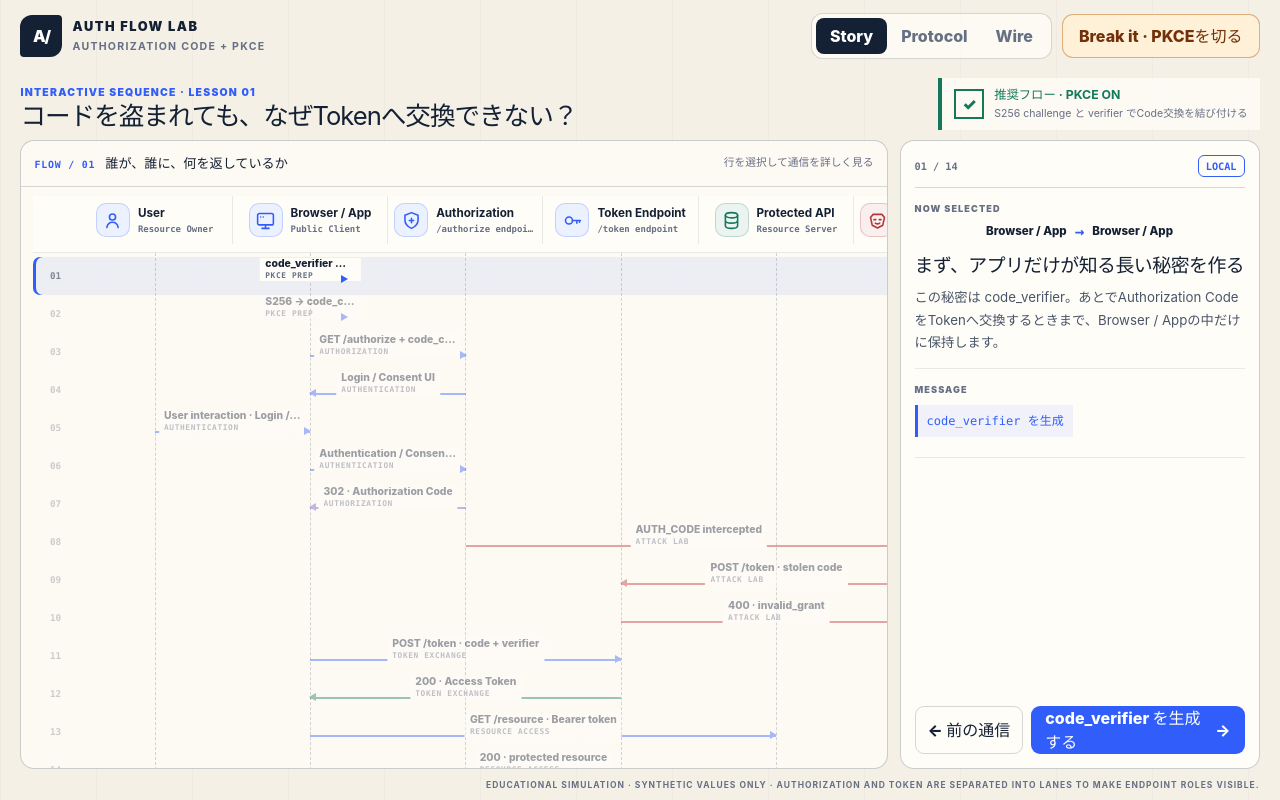
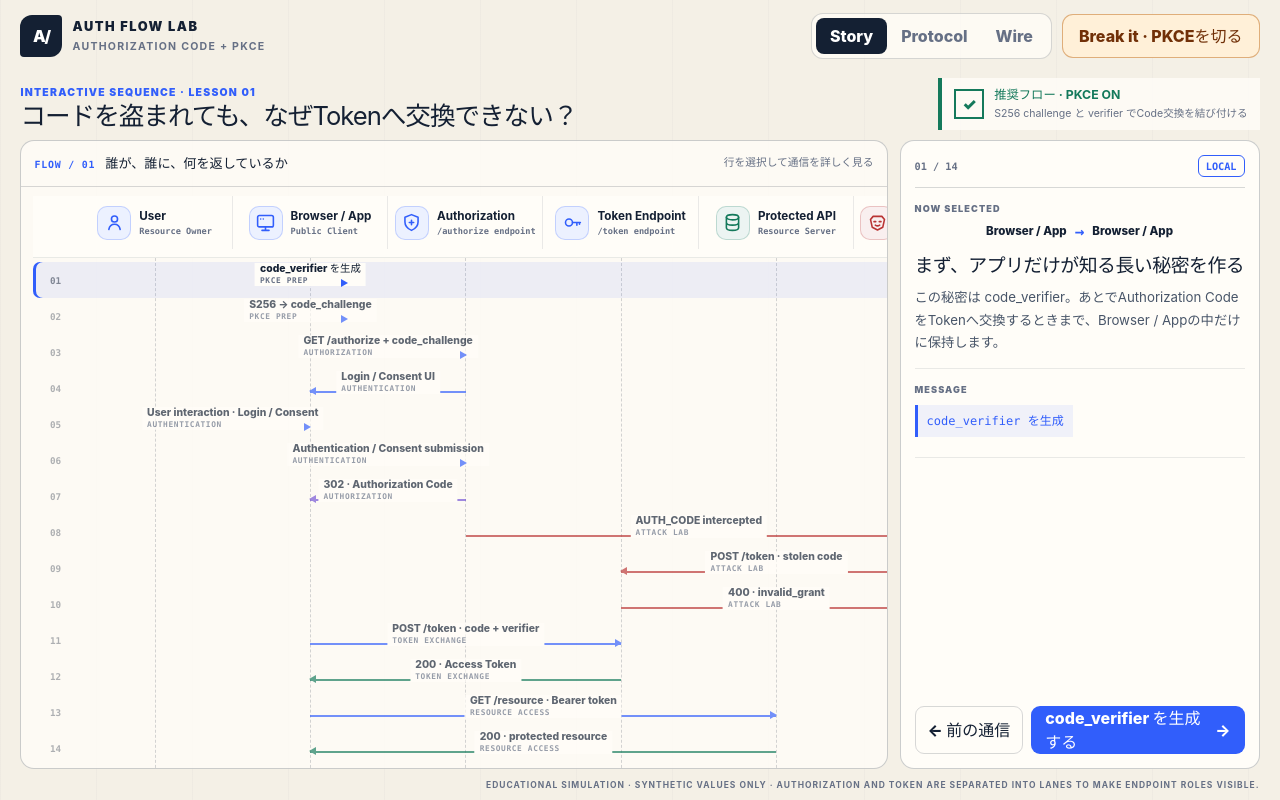
Before and after one commit to ShimaBell0619/auth-flow-lab, a React (Vite) app: page / in a window 1280 px wide. Built offline with nearby package versions, Linux system fonts and the light colour scheme.

Commit message:
fix: improve sequence overview legibility

```diff
--- a/src/styles.css
+++ b/src/styles.css
@@ -93,22 +93,22 @@ button:focus-visible { outline: 3px solid color-mix(in srgb, var(--focus) 82%, w
 .actor-attacker .actor-icon { color: var(--danger); background: color-mix(in srgb, var(--danger) 8%, white); border-color: color-mix(in srgb, var(--danger) 24%, transparent); }
 .actor-api .actor-icon { color: var(--success); background: color-mix(in srgb, var(--success) 8%, white); border-color: color-mix(in srgb, var(--success) 22%, transparent); }
 .actor-copy { min-width: 0; }
-.actor-copy strong, .actor-copy small { display: block; overflow: hidden; text-overflow: ellipsis; white-space: nowrap; }
-.actor-copy strong { font-size: 0.73rem; }
-.actor-copy small { margin-top: 2px; color: var(--muted); font: 700 0.56rem/1.2 ui-monospace, SFMono-Regular, Consolas, monospace; }
+.actor-copy strong, .actor-copy small { display: block; }
+.actor-copy strong { overflow: hidden; font-size: 0.73rem; text-overflow: ellipsis; white-space: nowrap; }
+.actor-copy small { max-width: 112px; margin-top: 2px; color: var(--muted); font: 700 0.54rem/1.15 ui-monospace, SFMono-Regular, Consolas, monospace; white-space: normal; }
 
-.sequence-body { position: relative; min-height: 510px; }
+.sequence-body { position: relative; min-height: 540px; }
 .lifelines { position: absolute; inset: 0 0 0 44px; display: grid; grid-template-columns: repeat(6, minmax(140px, 1fr)); pointer-events: none; }
 .lifeline { width: 1px; height: 100%; justify-self: center; border-left: 1px dashed color-mix(in srgb, var(--ink) 18%, transparent); }
 .lifeline-attacker { border-left-color: color-mix(in srgb, var(--danger) 24%, transparent); }
 .sequence-events { position: relative; z-index: 2; padding: 4px 0 6px; }
-.sequence-event { width: 100%; min-height: 38px; display: grid; grid-template-columns: 44px minmax(0, 1fr); align-items: stretch; padding: 0; color: var(--muted); background: transparent; border-radius: 7px; text-align: left; transition: opacity 150ms ease, background-color 150ms ease; }
+.sequence-event { width: 100%; min-height: 36px; display: grid; grid-template-columns: 44px minmax(0, 1fr); align-items: stretch; padding: 0; color: var(--muted); background: transparent; border-radius: 7px; text-align: left; transition: opacity 150ms ease, background-color 150ms ease; }
 .sequence-event:hover { background: color-mix(in srgb, var(--protocol) 5%, transparent); }
-.sequence-event.is-upcoming { opacity: 0.42; }
-.sequence-event.is-complete { opacity: 0.75; }
+.sequence-event.is-upcoming { opacity: 0.68; }
+.sequence-event.is-complete { opacity: 0.84; }
 .sequence-event.is-current { opacity: 1; background: color-mix(in srgb, var(--protocol) 8%, transparent); box-shadow: inset 3px 0 0 var(--protocol); }
 .mode-insecure .sequence-event.is-current { background: color-mix(in srgb, var(--danger) 7%, transparent); box-shadow: inset 3px 0 0 var(--danger); }
-.sequence-event.is-skipped { opacity: 0.5; background: repeating-linear-gradient(-45deg, transparent, transparent 8px, color-mix(in srgb, var(--ink) 3%, transparent) 8px, color-mix(in srgb, var(--ink) 3%, transparent) 16px); }
+.sequence-event.is-skipped { opacity: 0.58; background: repeating-linear-gradient(-45deg, transparent, transparent 8px, color-mix(in srgb, var(--ink) 3%, transparent) 8px, color-mix(in srgb, var(--ink) 3%, transparent) 16px); }
 .event-number { display: grid; place-items: center; color: color-mix(in srgb, var(--ink) 50%, transparent); font: 800 0.58rem/1 ui-monospace, SFMono-Regular, Consolas, monospace; }
 .event-lanes { position: relative; min-width: 0; }
 .event-track { position: absolute; top: 0; bottom: 0; color: var(--protocol); }
@@ -118,8 +118,8 @@ button:focus-visible { outline: 3px solid color-mix(in srgb, var(--focus) 82%, w
 .direction-reverse::after { left: -1px; border-right: 7px solid currentColor; }
 .direction-self::before { top: 57%; left: 16%; right: 16%; border-top-style: dashed; }
 .direction-self::after { right: 14%; border-left: 7px solid currentColor; }
-.event-caption { position: absolute; top: 1px; left: 50%; transform: translateX(-50%); max-width: 95%; padding: 1px 5px; color: var(--ink); background: var(--surface); white-space: nowrap; line-height: 1.05; }
-.event-caption strong, .event-caption small { display: block; overflow: hidden; text-overflow: ellipsis; }
+.event-caption { position: absolute; top: 1px; left: 50%; width: max-content; max-width: 270px; transform: translateX(-50%); padding: 1px 5px; color: var(--ink); background: var(--surface); white-space: nowrap; line-height: 1.05; }
+.event-caption strong, .event-caption small { display: block; }
 .event-caption strong { font-size: 0.65rem; font-weight: 850; }
 .event-caption small { margin-top: 2px; color: var(--muted); font: 800 0.49rem/1 ui-monospace, SFMono-Regular, Consolas, monospace; letter-spacing: 0.08em; }
 .event-attack .event-track, .event-error .event-track { color: var(--danger); }
@@ -173,7 +173,7 @@ button:focus-visible { outline: 3px solid color-mix(in srgb, var(--focus) 82%, w
   .safety-status { min-width: 0; width: 100%; }
   .sequence-panel-heading { align-items: flex-start; }
   .sequence-hint { display: none; }
-  .sequence-panel { min-height: 620px; }
+  .sequence-panel { min-height: 650px; }
   .sequence-canvas { min-width: 980px; }
   .inspector { min-height: 0; }
   .secondary-action span { display: none; }
```
